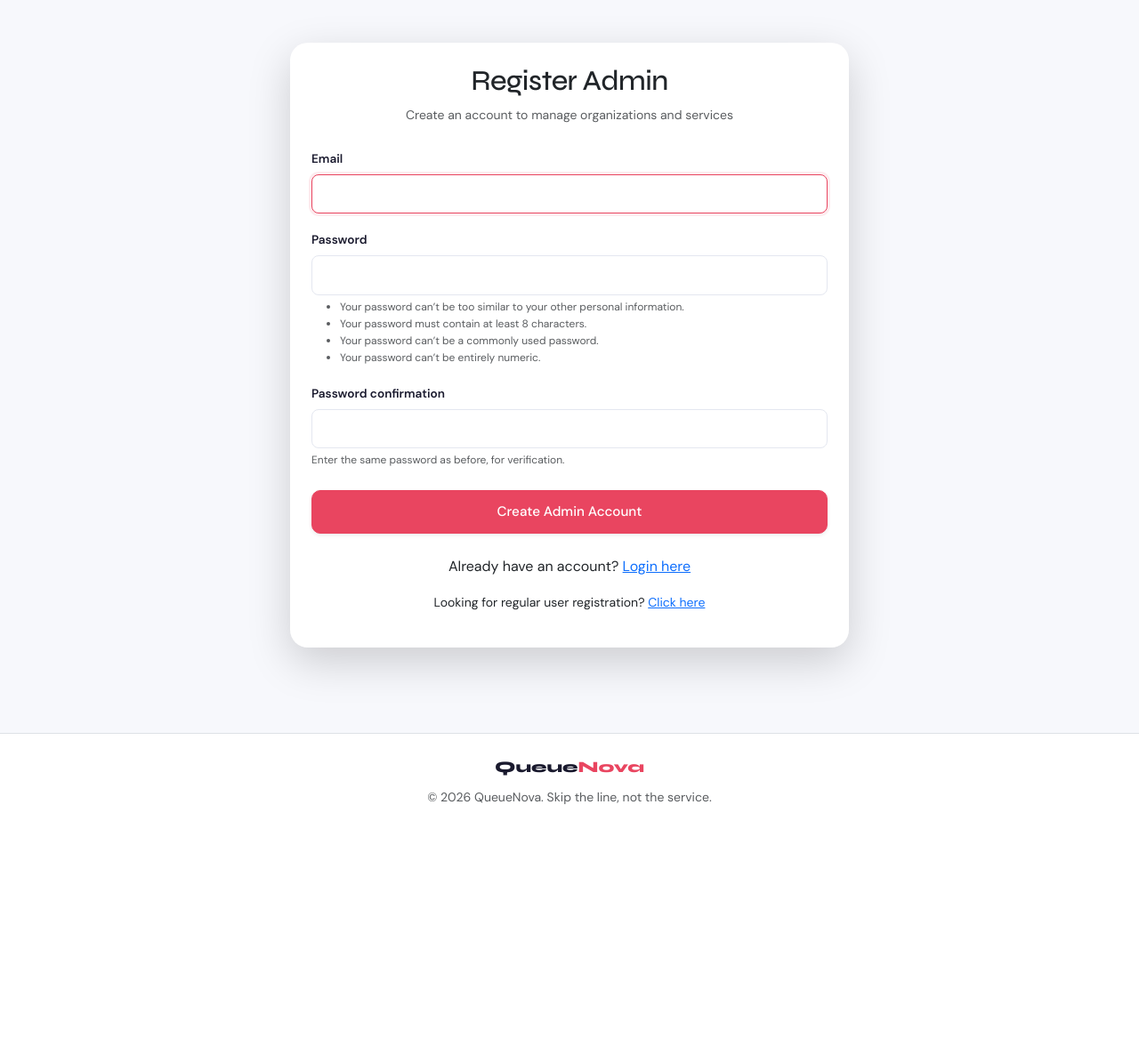
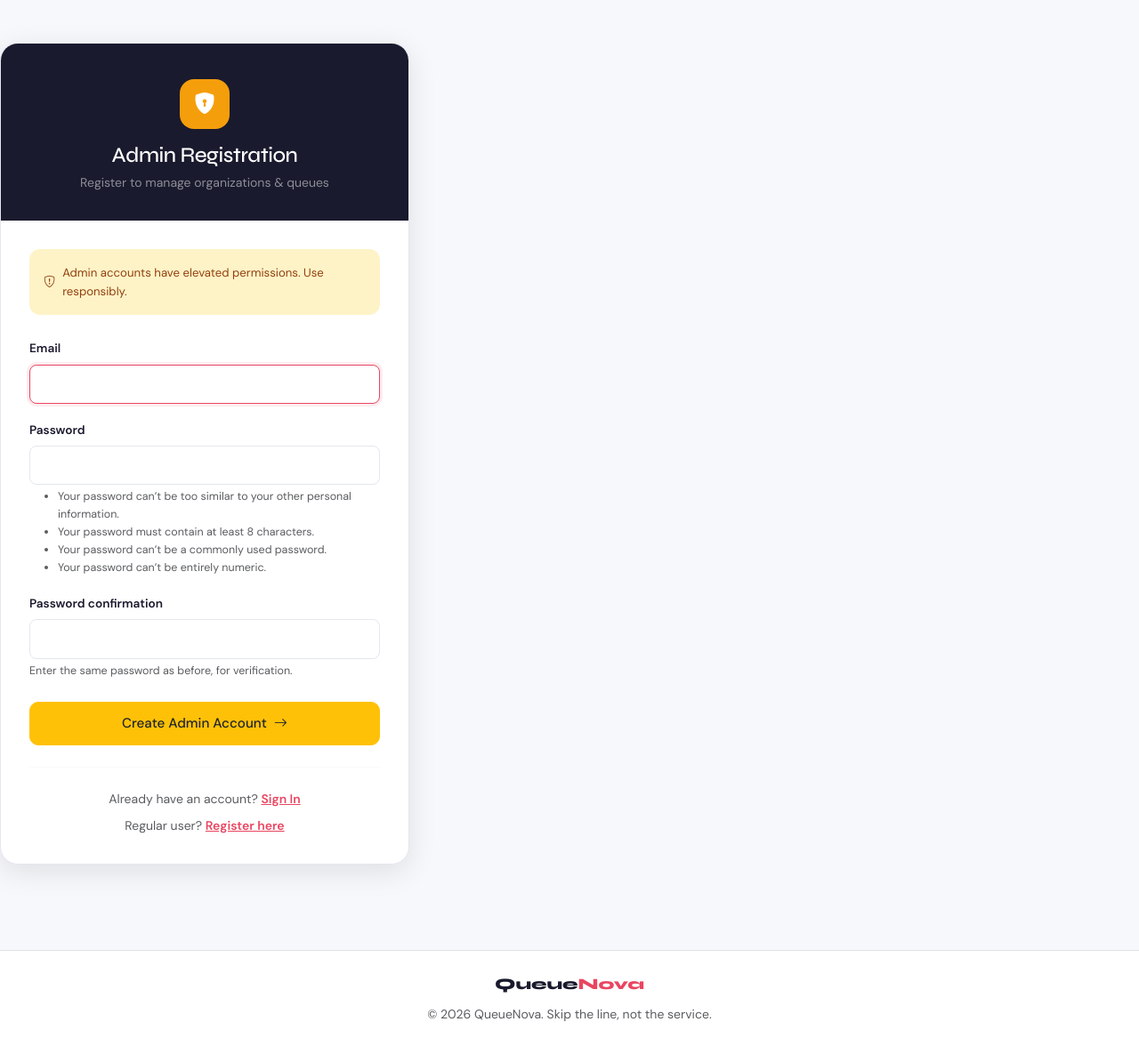
Before and after one commit to kumar1250/queuenova, a Django app: page /users/register/admin/ in a window 1280 px wide. Shown: the part 67-1243 px from the top of the page at 89% size. Before the commit the page ends 971 px from the top, so only its background shows below. Run offline with Django 5.2, Linux system fonts and the light colour scheme.

Commit message:
Update admin_register.html

```diff
--- a/templates/users/admin_register.html
+++ b/templates/users/admin_register.html
@@ -1,36 +1,51 @@
 {% extends 'base.html' %}
-
 {% block title %}Admin Register{% endblock %}
 
+{% block extra_css %}
+<style>
+.auth-wrap { min-height:calc(100vh - 72px); display:flex; align-items:center; justify-content:center; padding:2rem 1rem; }
+.auth-card { width:100%; max-width:460px; background:var(--surface); border:1px solid var(--border); border-radius:20px; box-shadow:var(--shadow-lg); overflow:hidden; }
+.auth-card-header { background:var(--brand); padding:2.5rem 2rem 2rem; text-align:center; }
+.auth-icon-wrap { width:56px;height:56px;background:#f59e0b;border-radius:16px;display:inline-flex;align-items:center;justify-content:center;font-size:1.5rem;color:white;margin-bottom:1rem; }
+.auth-card-body { padding:2rem; }
+</style>
+{% endblock %}
+
 {% block content %}
-<div class="row justify-content-center animate__animated animate__fadeIn">
-    <div class="col-md-6">
-        <div class="card p-4 shadow-lg border-0 animate__animated animate__zoomIn">
-            <h2 class="text-center mb-2">Register Admin</h2>
-            <p class="text-center text-muted small mb-4">Create an account to manage organizations and services</p>
-
+<div class="auth-wrap">
+    <div class="auth-card animate__animated animate__fadeInUp animate__faster">
+        <div class="auth-card-header">
+            <div class="auth-icon-wrap"><i class="bi bi-shield-lock-fill"></i></div>
+            <h2 class="text-white mb-1 fw-800" style="font-size:1.5rem;">Admin Registration</h2>
+            <p class="mb-0" style="color:rgba(255,255,255,0.5);font-size:0.875rem;">Register to manage organizations &amp; queues</p>
+        </div>
+        <div class="auth-card-body">
+            <div class="alert alert-warning d-flex align-items-center gap-2 mb-4" style="font-size:0.825rem;">
+                <i class="bi bi-shield-exclamation flex-shrink-0"></i>
+                <span>Admin accounts have elevated permissions. Use responsibly.</span>
+            </div>
             <form method="post">
                 {% csrf_token %}
                 {% for field in form %}
                 <div class="mb-3">
-                        <label class="form-label fw-semibold small">{{ field.label }}</label>
+                    <label class="form-label">{{ field.label }}</label>
                     {{ field }}
                     {% if field.help_text %}
-                            <div class="form-text x-small" style="font-size: 0.75rem;">{{ field.help_text }}</div>
+                        <div class="form-text" style="font-size:0.78rem;">{{ field.help_text }}</div>
                     {% endif %}
                     {% if field.errors %}
-                            <div class="text-danger small">{{ field.errors }}</div>
+                        <div class="text-danger small mt-1"><i class="bi bi-exclamation-circle me-1"></i>{{ field.errors.0 }}</div>
                     {% endif %}
                 </div>
                 {% endfor %}
-                <div class="d-grid mt-4">
-                    <button type="submit" class="btn btn-primary btn-lg shadow-sm">Create Admin Account</button>
-                </div>
+                <button type="submit" class="btn btn-warning w-100 btn-lg text-dark fw-600 mt-2">
+                    Create Admin Account <i class="bi bi-arrow-right ms-1"></i>
+                </button>
             </form>
-
-            <div class="mt-4 text-center">
-                <p>Already have an account? <a href="{% url 'users:login' %}">Login here</a></p>
-                <p class="small">Looking for regular user registration? <a href="{% url 'users:register' %}">Click here</a></p>
+            <hr class="my-4" style="border-color:var(--border);">
+            <div class="text-center" style="font-size:0.875rem;">
+                <p class="text-muted mb-2">Already have an account? <a href="{% url 'users:login' %}" style="color:var(--accent);font-weight:600;">Sign In</a></p>
+                <p class="mb-0 text-muted">Regular user? <a href="{% url 'users:register' %}" style="color:var(--accent);font-weight:600;">Register here</a></p>
             </div>
         </div>
     </div>
```
Lines whose indentation alone changed are shown as unchanged.
